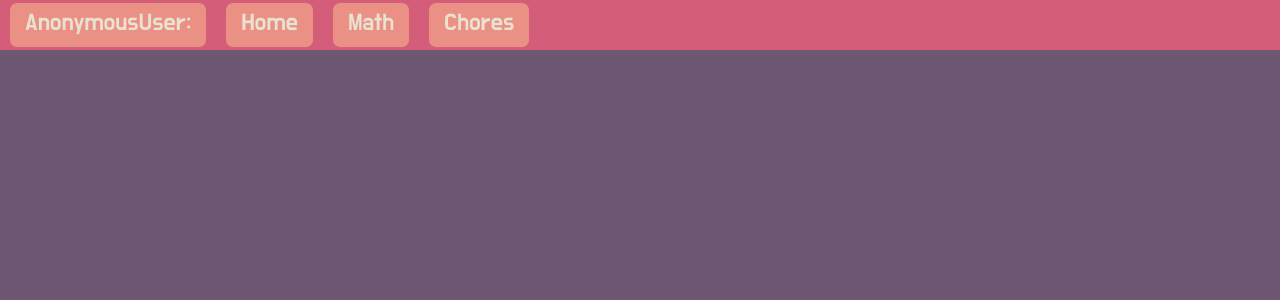
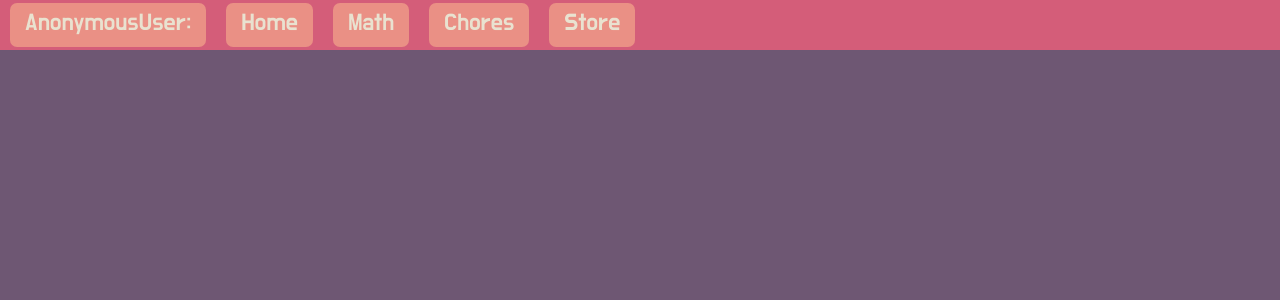
Before and after one commit to elderdk/mathGame, a Django app: page / in a window 1280 px wide. Shown: the top 300 px of the page. Run offline with Django 3.2, Linux system fonts and the light colour scheme.

Commit message:
Add store bar in base.html

```diff
--- a/mainPage/templates/mainPage/base.html
+++ b/mainPage/templates/mainPage/base.html
@@ -18,6 +18,7 @@
         <a href="{% url 'home' %}" class="nav-button">Home</a>
         <a href="{% url 'mathPage' %}" class="nav-button">Math</a>
         <a href="{% url 'chores' %}" class="nav-button">Chores</a>
+        <a href="{% url 'store' %}" class="nav-button">Store</a>
     </div>
     {% for m in messages %}
     <p>{{m}}</p>
```
